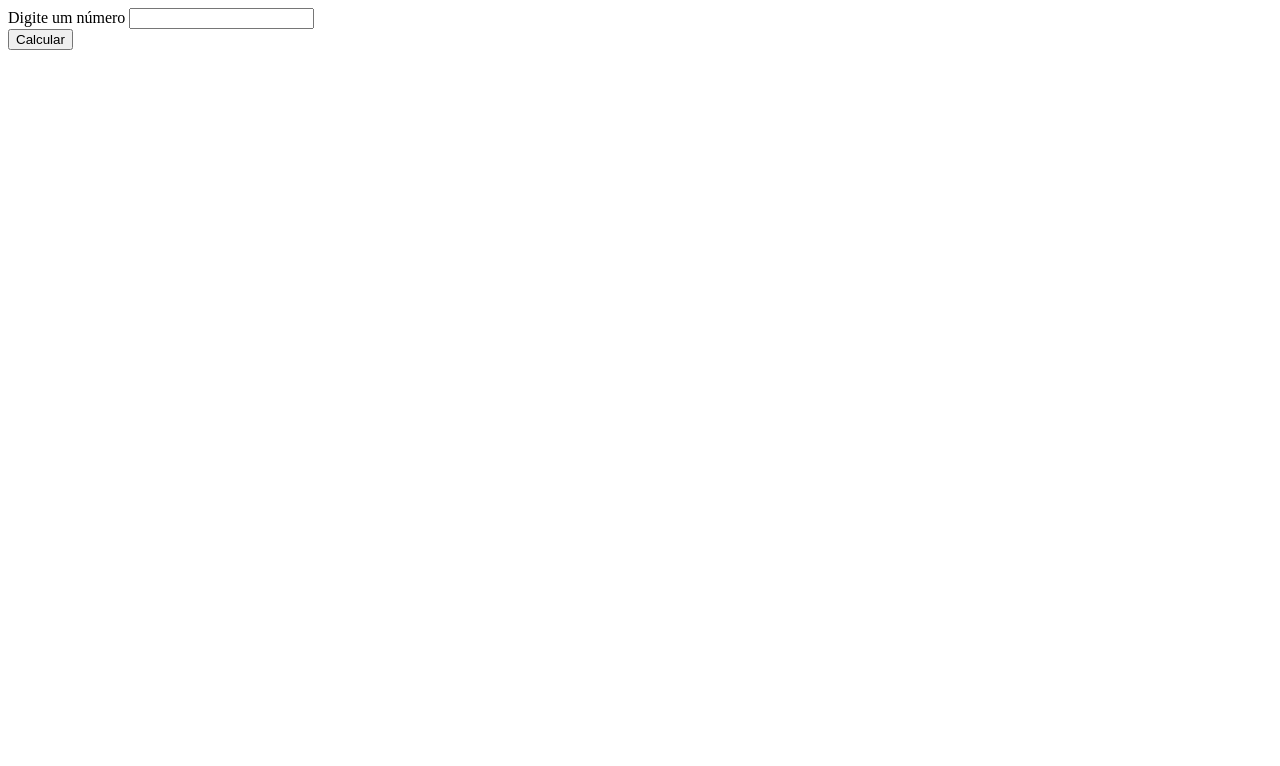
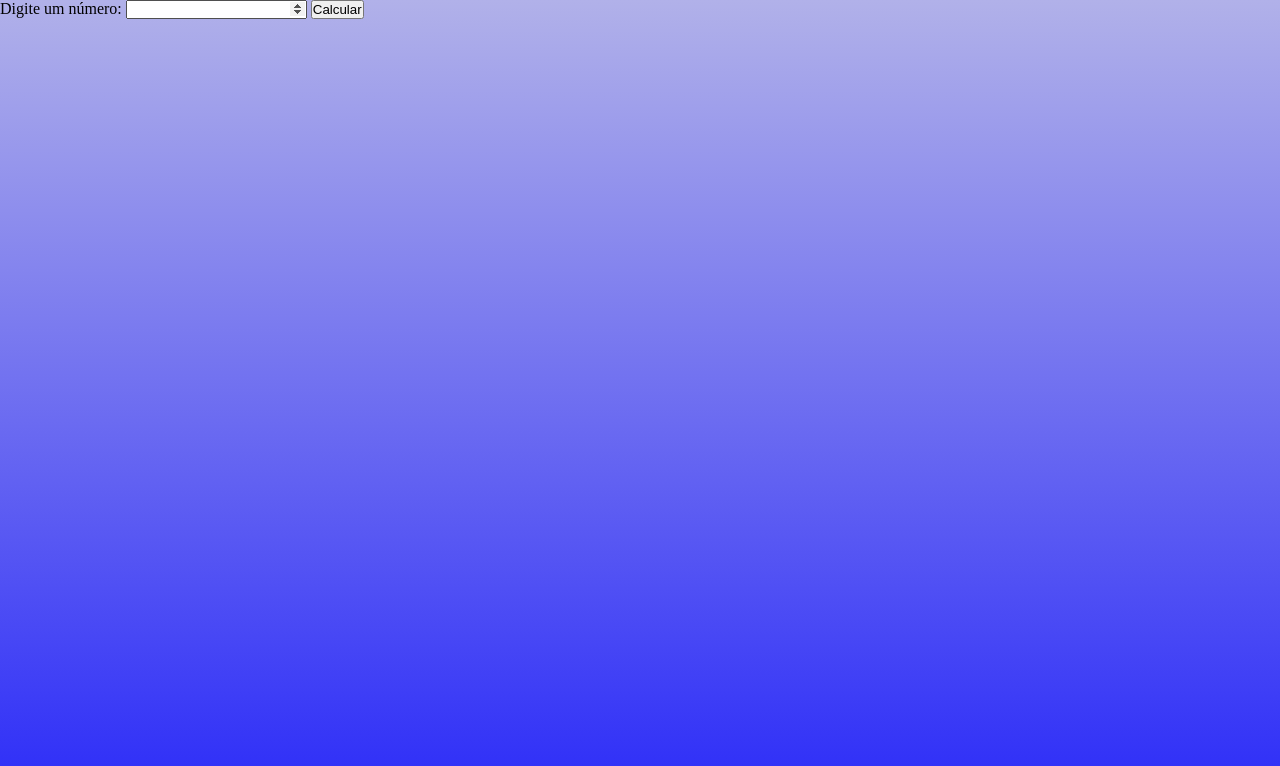
Before and after one commit to LarissaOlimpio/exercicios-LogicaComJS, a plain HTML site: page 006 -dobro,triplo e raiz quadrada/index.html in a window 1280 px wide. Drawn offline with Linux system fonts and the light colour scheme.

Commit message:
atualizando o css

```diff
--- a/006 -dobro,triplo e raiz quadrada/index.html
+++ b/006 -dobro,triplo e raiz quadrada/index.html
@@ -5,19 +5,28 @@
     <meta http-equiv="X-UA-Compatible" content="IE=edge">
     <meta name="viewport" content="width=device-width, initial-scale=1.0">
     <title>exercício 006</title>
+    <link rel="stylesheet" href="style/main.css">
     <script src="js/main.js" defer></script>
 
 </head>
 <body>
-    <main>
-        <div>
-            <label for="input">Digite um número</label>
-            <input id="input" type="number">
-        </div>
-        <div>
-            <button id="button">Calcular</button>
-        </div>
-        <div id="result"></div>
+
+    <main class="main">
+
+        <section class="section">
+            <form class="form">
+
+                    <label for="input" class="labelInput">Digite um número:</label>
+                    <input  classe="input" id="input" type="number">
+
+
+                    <button class="button" id="button">Calcular</button>
+
+                <div id="result"></div>
+
+            </form>
+        </section>
+
     </main>
 </body>
 </html>
--- a/006 -dobro,triplo e raiz quadrada/js/main.js
+++ b/006 -dobro,triplo e raiz quadrada/js/main.js
@@ -12,14 +12,14 @@ button.addEventListener("click",()=>{
 })
 
 function calcDouble(number){
-    return number*2
+    return `O dobro de ${number} é ${number*2}`
 }
 function calcTriple(number){
-    return number*3
+    return `O triplo de ${number} é ${number*3}`
 }
 function squareRoot(number){
-    return (number**(1/2)).toFixed(2)
-    //Math.sqrt(number)
+    return `A raíz quadrada de ${number} é ${Math.sqrt(number).toFixed(2)} `
+    //ou = (number**(1/2)).toFixed(2)
 }
 function createElement(element){
     const li = document.createElement('li')
--- /dev/null
+++ b/006 -dobro,triplo e raiz quadrada/style/main.css
@@ -0,0 +1,12 @@
+*{
+    margin: 0;
+    padding: 0;
+
+}
+.section{
+    display: flex;
+    flex-direction: column;
+    background-image: linear-gradient(#b1b1e9,#2c2cf8);
+    height: 100vh;
+
+}
```
